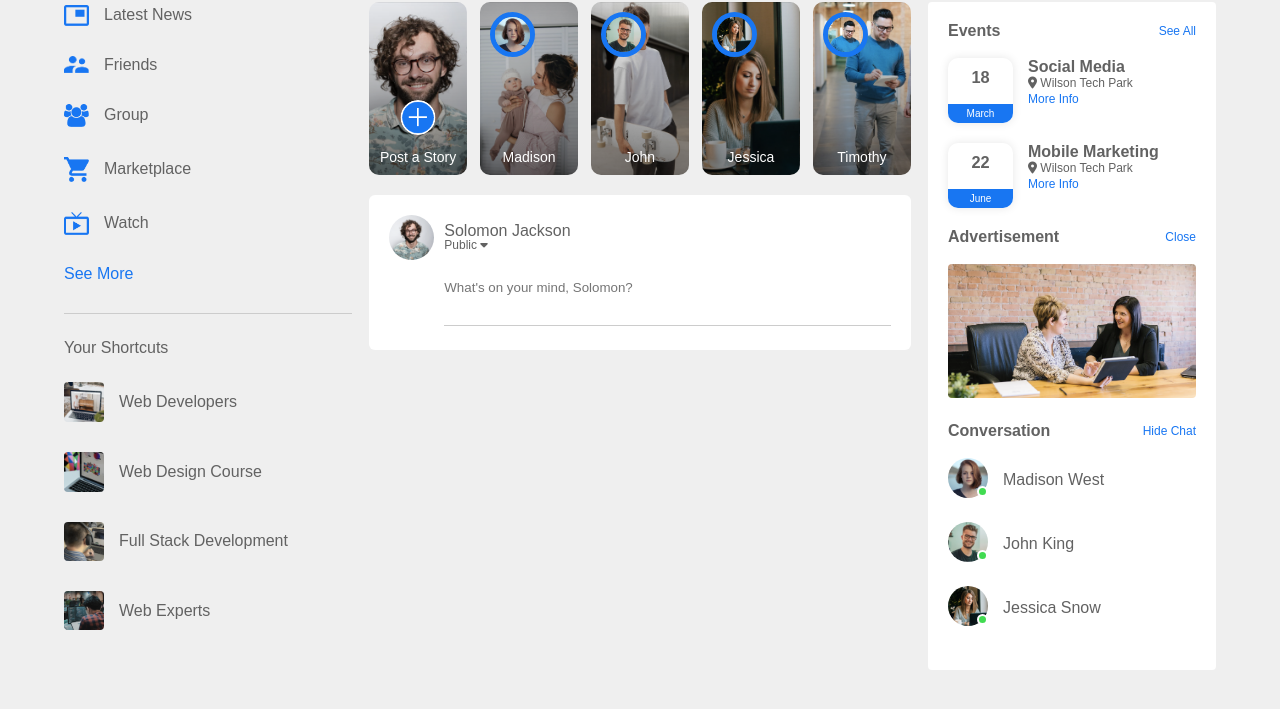
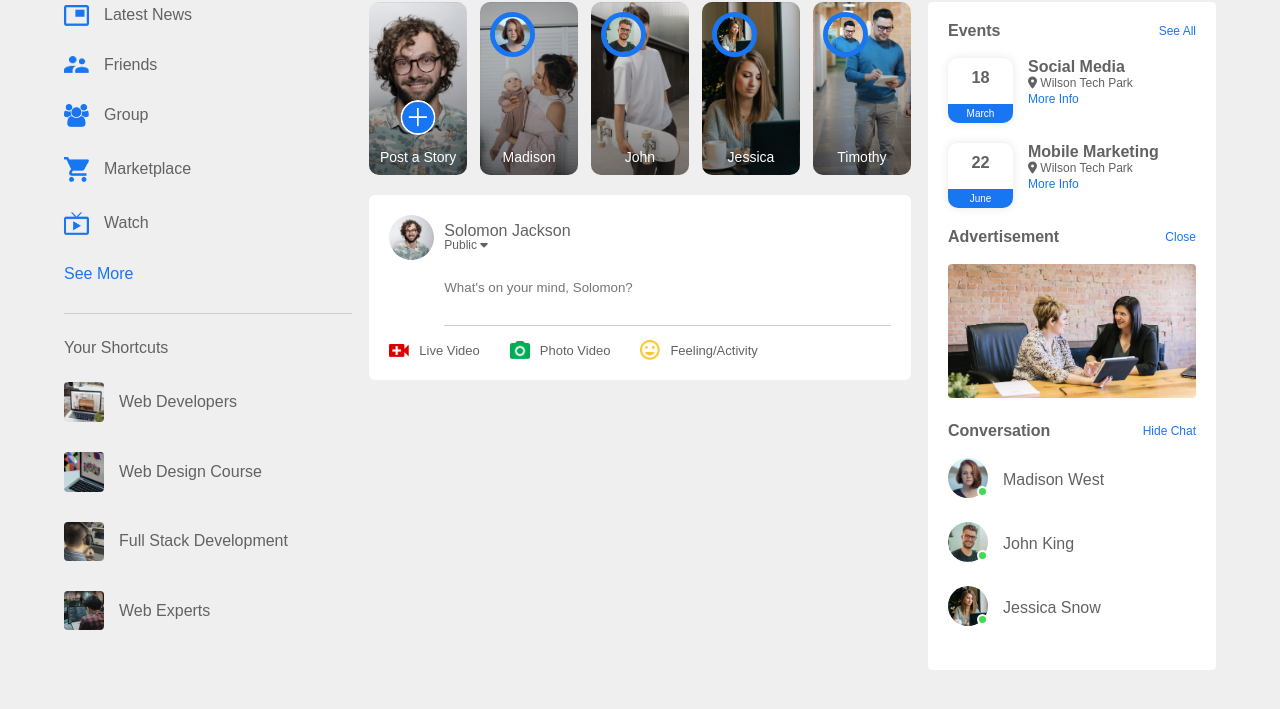
Before and after one commit to JesseWhiteJr/SocialBook, a plain HTML site: page index.html in a window 1280 px wide. Shown: the part 65-774 px from the top of the page. Drawn offline with Linux system fonts and the light colour scheme.

Commit message:
added icons and text to post-container

```diff
--- a/index.html
+++ b/index.html
@@ -1,13 +1,15 @@
 <!DOCTYPE html>
 <html lang="en">
+
 <head>
     <meta charset="utf-8">
     <meta http-equiv="x-ua-compatible" content="ie=edge">
     <meta name="viewport" content="width=device-width, initial-scale=1.0">
-        <title>SocialBook - Facebook Clone</title>
+    <title>SocialBook - Facebook Design Clone</title>
     <link rel="stylesheet" href="style.css">
     <script src="https://kit.fontawesome.com/d02204b256.js" crossorigin="anonymous"></script>
 </head>
+
 <body>
 
     <nav>
@@ -89,10 +91,14 @@
                     <textarea rows="3" placeholder="What's on your mind, Solomon?"></textarea>
                 </div>
 
-
+                <div class="add-post-links">
+                    <a href="#"><img src="images/live-video.png"> Live Video</a>
+                    <a href="#"><img src="images/photo.png"> Photo Video</a>
+                    <a href="#"><img src="images/feeling.png"> Feeling/Activity</a>
                 </div>
 
 
+            </div>
 
         </div>
         <!---------------- right-sidebar ------------------->
@@ -159,4 +165,5 @@
     </div>
 
 </body>
+
 </html>
--- a/style.css
+++ b/style.css
@@ -25,7 +25,8 @@ nav {
     margin-right: 45px;
 }
 
-.nav-left, .nav-right {
+.nav-left,
+.nav-right {
     display: flex;
     align-items: center;
 }
@@ -115,7 +116,8 @@ nav {
     flex-basis: 47%;
 }
 
-.imp-links a, .shortcut-links a {
+.imp-links a,
+.shortcut-links a {
     text-decoration: none;
     display: flex;
     align-items: center;
@@ -268,23 +270,23 @@ nav {
 }
 
 .story1 {
-    background-image: linear-gradient(transparent, rgba(0,0,0,0.5)),url(images/status-1.png);
+    background-image: linear-gradient(transparent, rgba(0, 0, 0, 0.5)), url(images/status-1.png);
 }
 
 .story2 {
-    background-image: linear-gradient(transparent, rgba(0,0,0,0.5)),url(images/status-2.png);
+    background-image: linear-gradient(transparent, rgba(0, 0, 0, 0.5)), url(images/status-2.png);
 }
 
 .story3 {
-    background-image: linear-gradient(transparent, rgba(0,0,0,0.5)),url(images/status-3.png);
+    background-image: linear-gradient(transparent, rgba(0, 0, 0, 0.5)), url(images/status-3.png);
 }
 
 .story4 {
-    background-image: linear-gradient(transparent, rgba(0,0,0,0.5)),url(images/status-4.png);
+    background-image: linear-gradient(transparent, rgba(0, 0, 0, 0.5)), url(images/status-4.png);
 }
 
 .story5 {
-    background-image: linear-gradient(transparent, rgba(0,0,0,0.5)),url(images/status-5.png);
+    background-image: linear-gradient(transparent, rgba(0, 0, 0, 0.5)), url(images/status-5.png);
 }
 
 .story.story1 img {
@@ -338,3 +340,22 @@ nav {
     background: transparent;
     resize: none;
 }
+
+.add-post-links {
+    display: flex;
+    margin-top: 10px;
+}
+
+.add-post-links a {
+    text-decoration: none;
+    display: flex;
+    align-items: center;
+    color: #626262;
+    margin-right: 30px;
+    font-size: 13px;
+}
+
+.add-post-links img {
+    width: 20px;
+    margin-right: 10px;
+}
```
Lines whose indentation alone changed are shown as unchanged.
